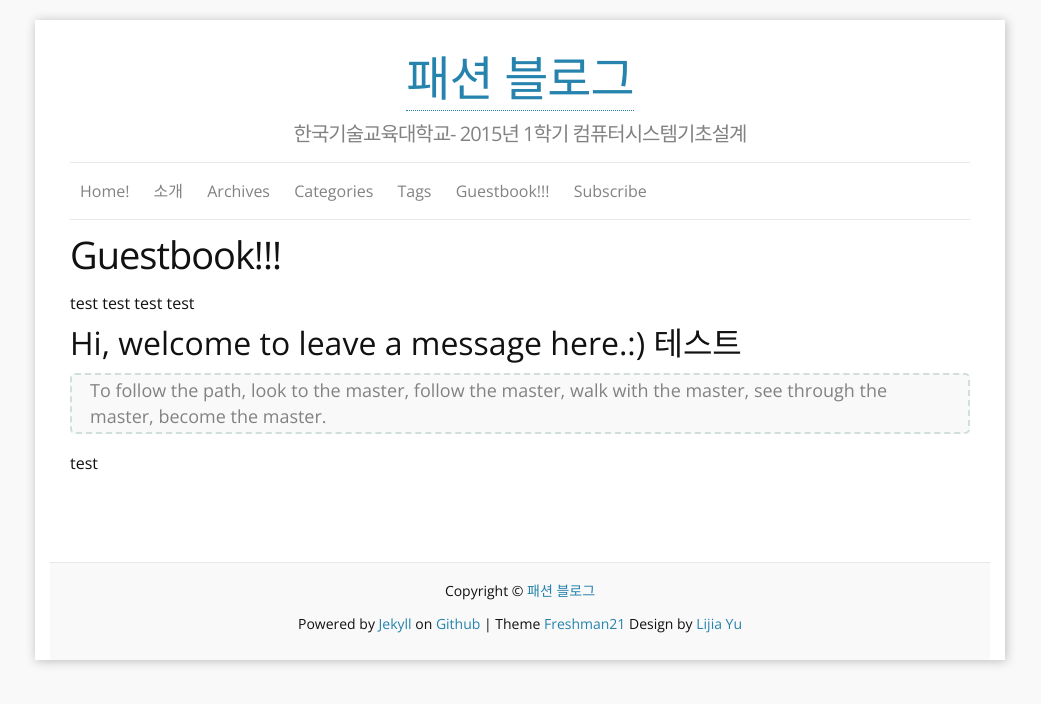
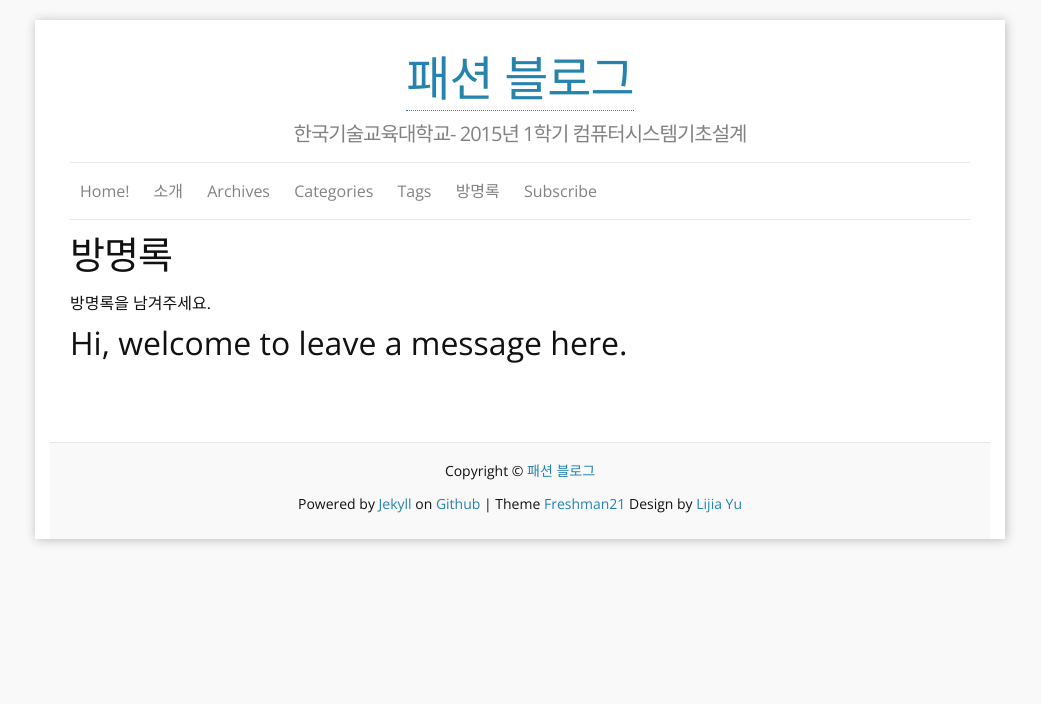
Before and after one commit to kut-fashion/kut-fashion, a Jekyll site: the page built from f_guestbook.md, in a window 1280 px wide. Shown: the top 704 px of the page, without its empty margins (120-1161 px from the left). Built offline with Jekyll 4.4.1, drawn with Linux system fonts in a browser that asks for light colours; comment, search, counter and statistics services are not loaded.

Commit message:
Change the contents

```diff
--- a/f_guestbook.md
+++ b/f_guestbook.md
@@ -1,12 +1,9 @@
 ---
 layout: page
-title: Guestbook!!!
+title: 방명록
 comments: yes
 permalink: /guestbook/
 ---
-test test test test
-## Hi, welcome to leave a message here.:) 테스트
 
-> To follow the path, look to the master, follow the master, walk with the master, see through the master, become the master.
-
-test
+방명록을 남겨주세요.
+## Hi, welcome to leave a message here.
```
